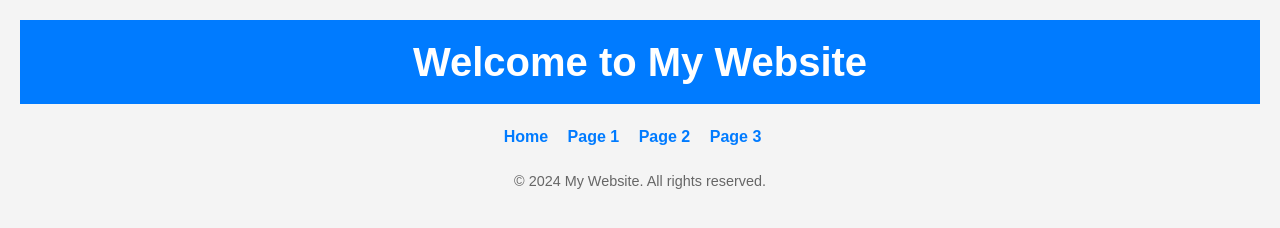
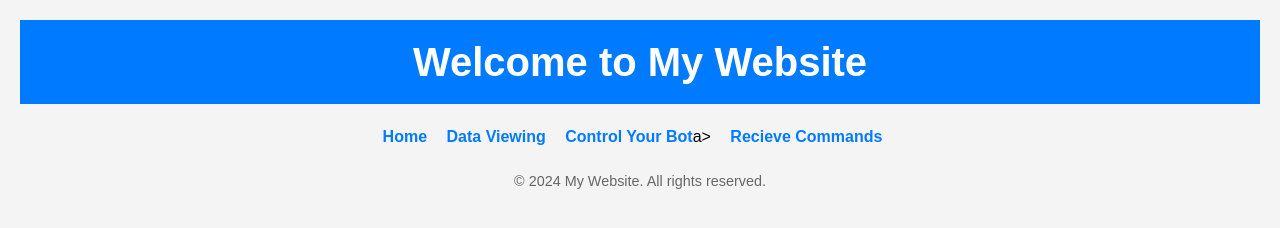
Before and after one commit to ayushacharya27/cn-website, a plain HTML site: page index.html in a window 1280 px wide. Drawn offline with Linux system fonts and the light colour scheme.

Commit message:
Update index.html

```diff
--- a/index.html
+++ b/index.html
@@ -57,9 +57,9 @@
     <nav>
         <ul>
             <li><a href="index.html">Home</a></li>
-            <li><a href="Data.html">Page 1</a></li>
-            <li><a href="Transmitter.html">Page 2</a></li>
-            <li><a href="Reciever.html">Page 3</a></li> <!-- Corrected spelling -->
+            <li><a href="Data.html">Data Viewing</a></li>
+            <li><a href="Transmitter.html">Control Your Bot</a>a></li>
+            <li><a href="Reciever.html">Recieve Commands</a></li> <!-- Corrected spelling -->
         </ul>
     </nav>
     <footer>
```
